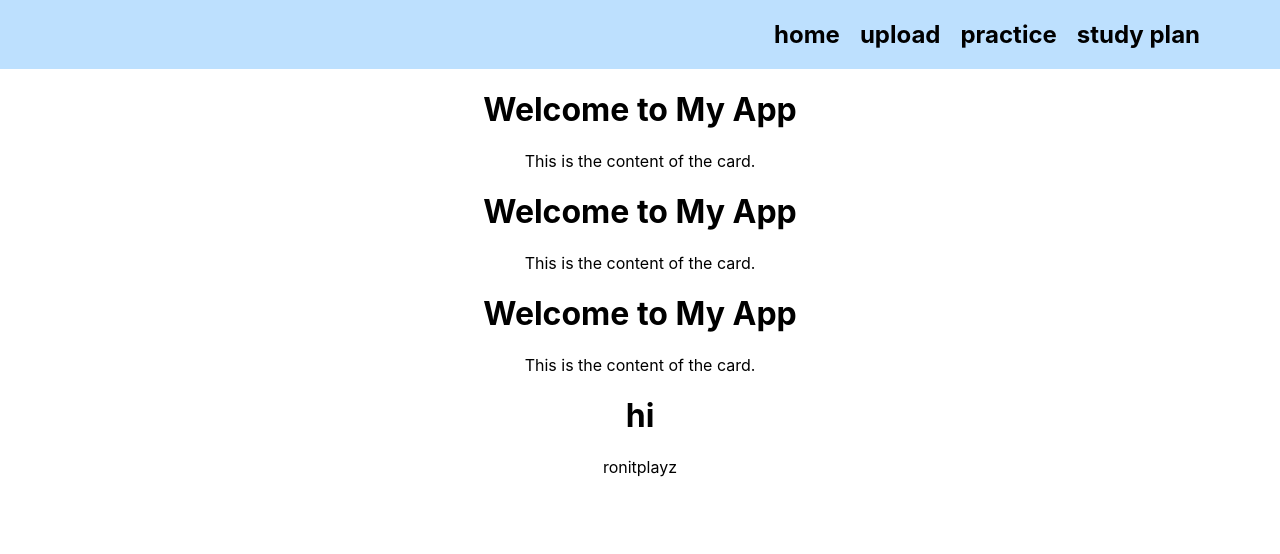
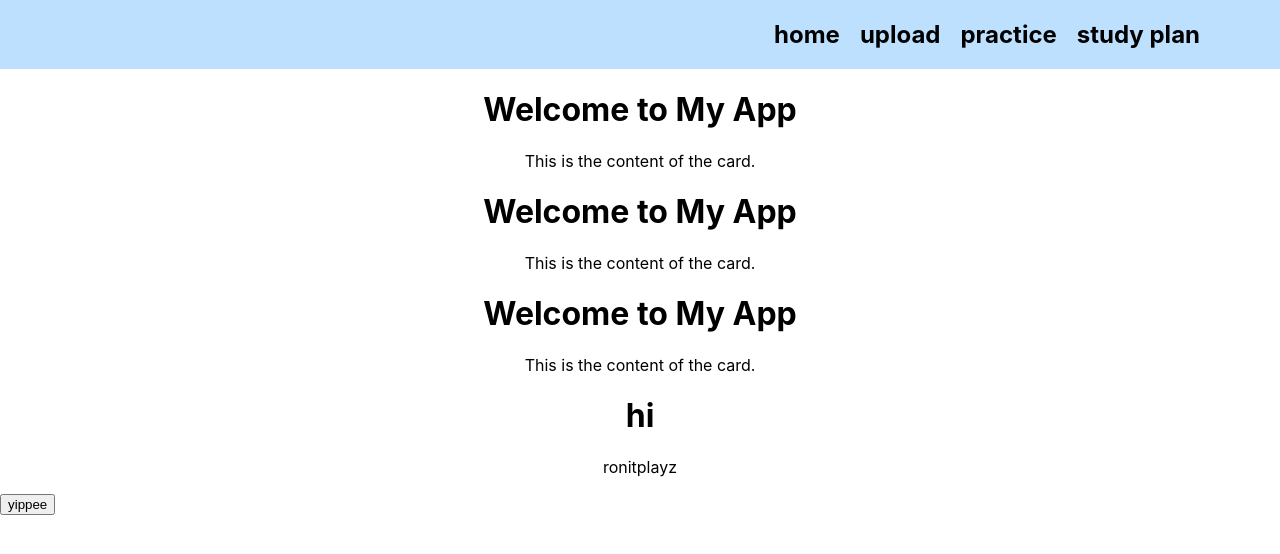
Before and after one commit to rishi-m100/StudyBud, a React (Create React App) app in the folder client/: page / in a window 1280 px wide. Shown: the top 554 px of the page. Built offline with nearby package versions, Linux system fonts and the light colour scheme.

Commit message:
added a button to this

```diff
--- /dev/null
+++ b/client/src/components/Button.js
@@ -0,0 +1,10 @@
+import React from "react";
+import "../style/button.css";
+
+const Button = ({text}) => {
+    return (
+     <button type = "button"> {text} </button>
+    );
+  };
+
+  export default Button;
--- a/client/src/index.js
+++ b/client/src/index.js
@@ -5,6 +5,7 @@
 import reportWebVitals from "./reportWebVitals";
 import Header from "./components/Header";
 import Card from "./components/Card";
+import Button from "./components/Button";
 
 const root = ReactDOM.createRoot(document.getElementById("root"));
 
@@ -26,6 +27,7 @@
     <Card {...cardProps} />
     <Card {...cardProps} />
     <Card {...cardProps2} />
+    <Button text = "yippee" />
   </div>
   // </React.StrictMode>
 );
```
Also changed, not shown: client/src/style/button.css (added).
